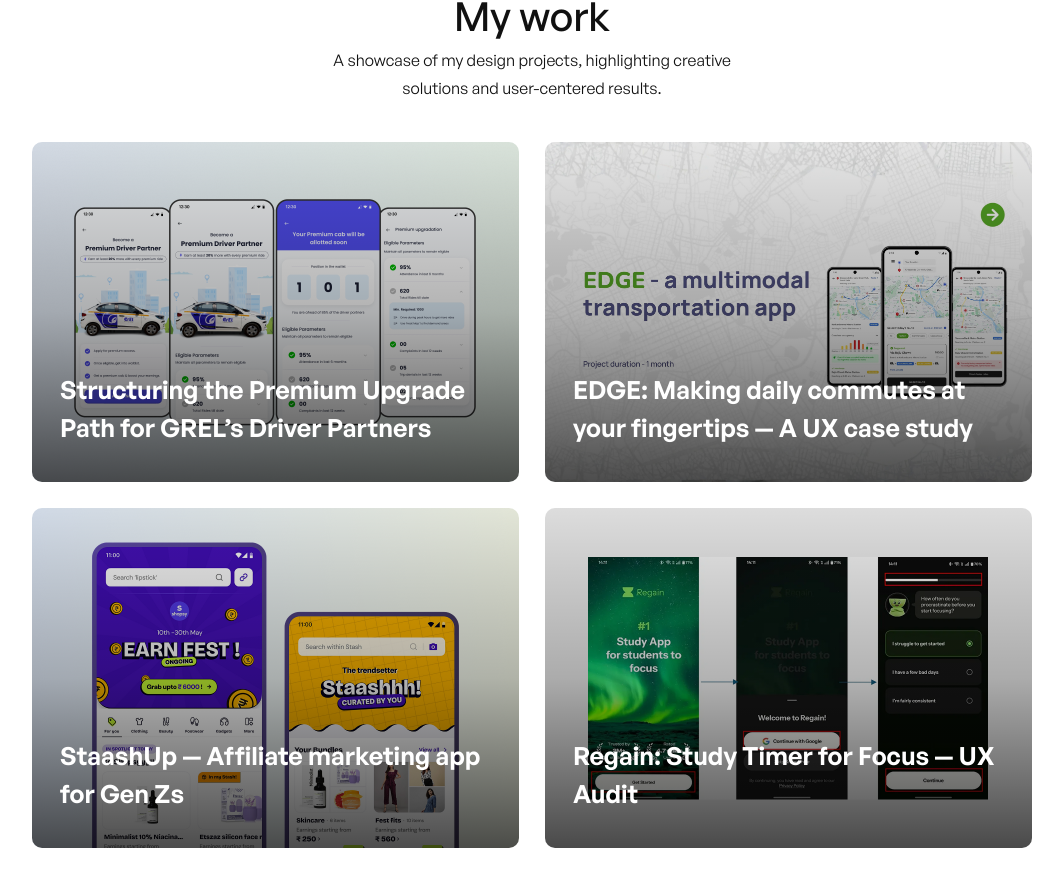
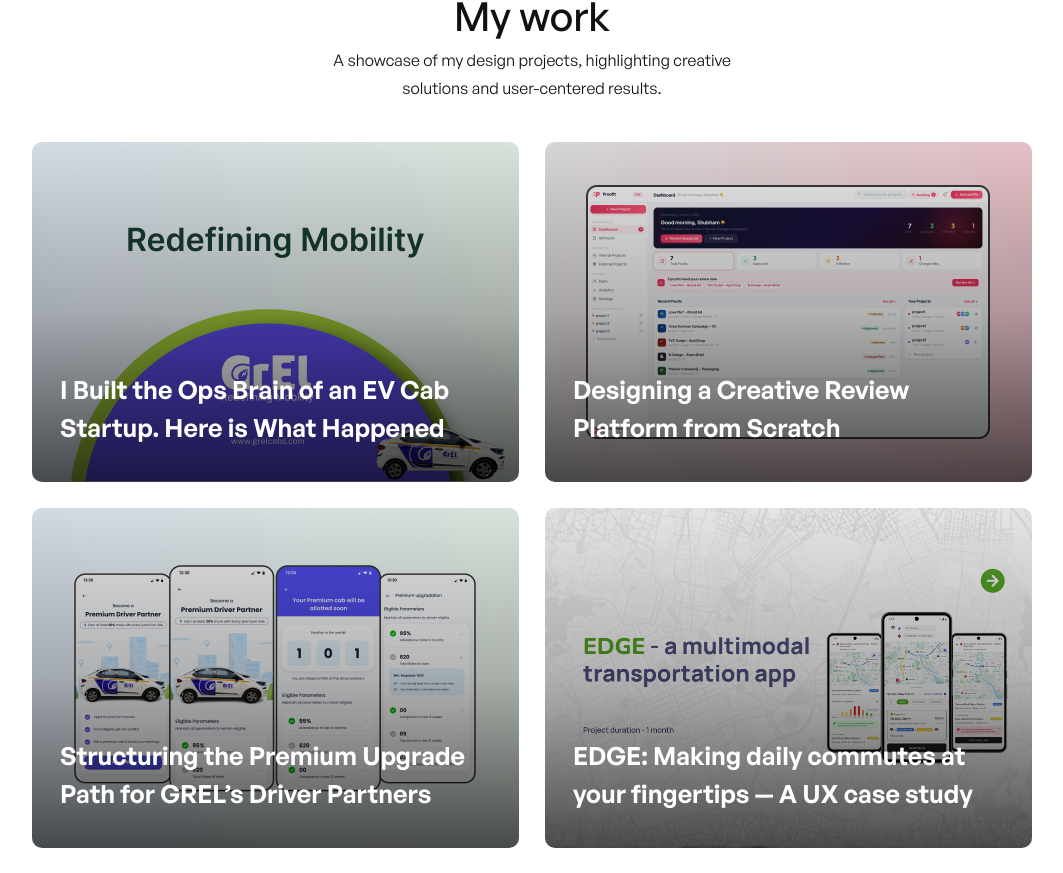
Before and after one commit to shubhampandey27/portfolio, a Next.js app: page / in a window 1280 px wide. Shown: the part 1406-2279 px from the top of the page, without its empty margins (108-1171 px from the left). Built offline with nearby package versions, Linux system fonts and the light colour scheme.

Commit message:
new works added

```diff
--- a/src/components/MyWorks.tsx
+++ b/src/components/MyWorks.tsx
@@ -14,6 +14,27 @@
   const [show, setShow] = useState(false);
 
   const data = [
+    {
+      title:
+        "I Built the Ops Brain of an EV Cab Startup. Here is What Happened",
+      description:
+        "A UX case study on designing a full-stack operations portal for GrEL, a funded EV cab company in Pune, from scratch.",
+      image: "/images/nw1.png",
+      route: "",
+      date: "11 Mar 2026",
+      tag: "Internal Tool",
+      href: "https://medium.com/@shubhfolio/i-built-the-ops-brain-of-an-ev-cab-startup-here-is-what-happened-7781e3b362eb",
+    },
+    {
+      title: "Designing a Creative Review Platform from Scratch",
+      description:
+        "How I built Proofit, a multi-stage proof approval tool for creative teams in India",
+      image: "/images/nw2.png",
+      route: "",
+      date: "19 Mar 2026",
+      tag: "SaaS Application",
+      href: "https://medium.com/@shubhfolio/designing-a-creative-review-platform-from-scratch-431941f5c149",
+    },
     {
       title: "Structuring the Premium Upgrade Path for GREL’s Driver Partners",
       description:
@@ -66,7 +87,7 @@
       {
         root: null,
         threshold: 0.3,
-      }
+      },
     );
 
     const el = sectionRef.current;
```
Also changed, not shown: public/images/nw1.png (added), public/images/nw2.png (added).
